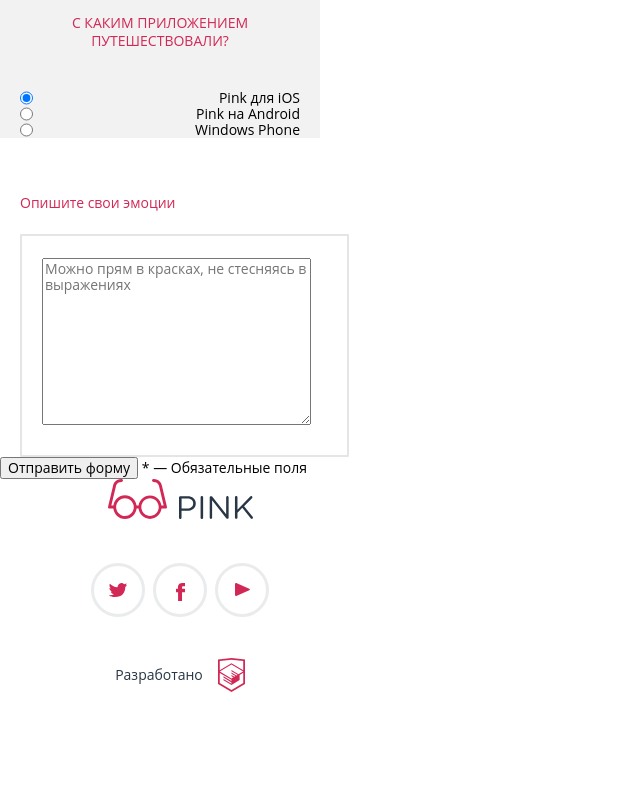
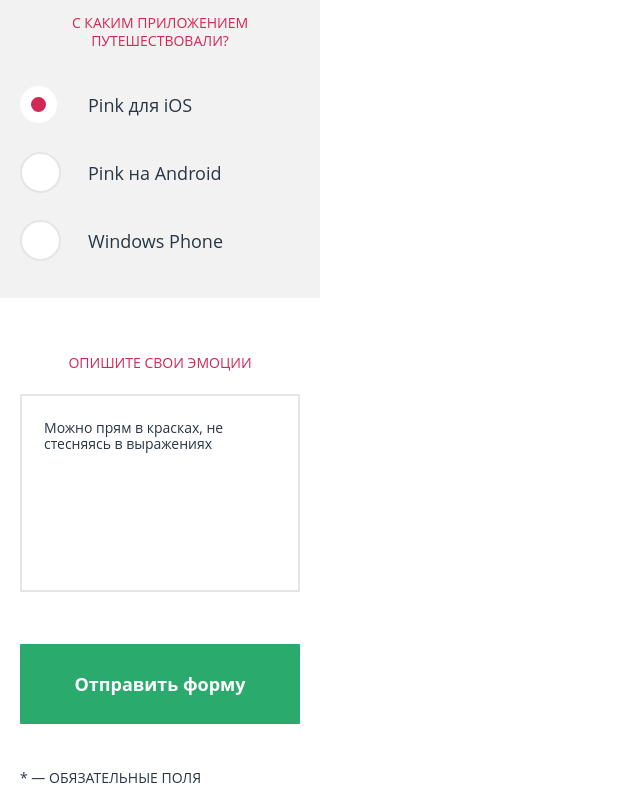
Before and after one commit to agaphonova/1703485-pink-23, a website: page source/form.html in a window 1280 px wide. Shown: the part 1800-2600 px from the top of the page, without its empty margins (0-640 px from the left). Before the commit the page ends 2532 px from the top, so only its background shows below. Drawn offline with nearby package versions, Linux system fonts and the light colour scheme; files that its build step writes are made by us from their sources.

Commit message:
стилизация радио-кнопок, формы

```diff
--- a/source/form.html
+++ b/source/form.html
@@ -197,18 +197,17 @@
                 <textarea name="emotion" cols="30" rows="10" placeholder="Можно прям в красках, не стесняясь в выражениях"></textarea>
               </div>
             </div>
+          <div class="send">
+            <button class="send__button btn" type="submit">Отправить форму</button>
+            <span class="send__attantion">* — Обязательные поля</span>
           </div>
         </div>
-        <div class="send">
-          <button class="send__button btn" type="submit">Отправить форму</button>
-          <span class="send__attantion">* — Обязательные поля</span>
-      </div>
       </form>
 
     </main>
     <footer class="page-footer">
       <div class="page-footer__wrapper">
-        <div class="page-footer connection">
+        <div class="connection">
           <ul class="connection__list">
             <li class="connection__item footer-logo">
               <svg width="145" height="40" viewBox="0 0 145 40" fill="none" xmlns="http://www.w3.org/2000/svg">
--- a/source/sass/blocks/app.scss
+++ b/source/sass/blocks/app.scss
@@ -1,6 +1,7 @@
 .app {
   background-color: $grey-background;
   padding-top: 42px;
+  padding-bottom: 42px;
 }
 
 .app__wrapper {
@@ -21,3 +22,7 @@
   margin: 0;
   padding: 0;
 }
+
+.app__radio-item:not(:last-child) {
+  margin-bottom: 38px;
+}
--- a/source/sass/blocks/form.scss
+++ b/source/sass/blocks/form.scss
@@ -28,11 +28,20 @@
 }
 
 .form-area__input {
+  box-sizing:border-box;
   width: 100%;
   border: 2px solid $grey-border;
   border-radius: 1px;
-  padding: 23px 0 23px 20px;
+  padding: 23px 20px 23px 20px;
   margin-bottom: 29px;
+
+  &:focus {
+    outline: none;
+
+    &::placeholder {
+      color: transparent;
+    }
+  }
 
   &::placeholder {
     color: $basic-text;
--- a/source/sass/blocks/more.scss
+++ b/source/sass/blocks/more.scss
@@ -8,20 +8,41 @@
   margin: 0 auto;
 }
 
+.more__emotion {
+  margin-bottom: 52px;
+}
+
 .more__title {
   color: $basic-pink;
   line-height: 18px;
   margin-bottom: 22px;
+  text-transform: uppercase;
+  text-align: center;
 }
 
 .more__window {
-  width: 100%;
   border: 2px solid $grey-border;
   border-radius: 1px;
-  height: 197px;
-  padding: 22px 25px 0 20px;
+  height: 150px;
+  padding: 22px 25px 22px 20px;
 
-  &::placeholder {
+  & textarea {
+    border: none;
+    resize: none;
     color: $basic-text;
+    width: 100%;
+    height: 100%;
+
+    &:focus {
+      outline: none;
+
+      &::placeholder {
+        color: transparent;
+      }
+    }
+
+    &::placeholder {
+      color: $basic-text;
+    }
   }
 }
--- a/source/sass/blocks/page-footer.scss
+++ b/source/sass/blocks/page-footer.scss
@@ -1,4 +1,5 @@
 .page-footer {
+  padding-top: 40px;
   width: $mobile-width;
   }
 
--- a/source/sass/blocks/progress.scss
+++ b/source/sass/blocks/progress.scss
@@ -22,13 +22,10 @@
   &:checked {
     content: url(../../img/tick.svg);
     background-size: contain;
-    top: 55px;
-    left: 55px;
   }
 }
 
 .progress__label {
   margin: 0;
   padding: 0;
-  // padding-top: 10px;
 }
--- a/source/sass/blocks/radio.scss
+++ b/source/sass/blocks/radio.scss
@@ -1,4 +1,40 @@
 .radio {
   display: flex;
-  justify-content: space-between;
+  align-items: center;
 }
+
+.radio__input {
+  position: absolute;
+  appearance: none;
+  display: inline-block;
+  width: 1px;
+  height: 1px;
+  background-color: $basic-white;
+  clip: rect(0 0 0 0);
+}
+
+.radio__element {
+  position: absolute;
+  width: 37px;
+  height: 37px;
+  border: 2px solid $grey-border;
+  border-radius: 50%;
+  background-color: $basic-white;
+}
+
+.radio__input:checked + .radio__element {
+  background-color: $basic-pink;
+  width: 15px;
+  height: 15px;
+  border: 11px solid $basic-white;
+  border-radius: 50%;
+  background-size: contain;
+}
+.radio__label {
+  margin: 0;
+  padding: 0;
+  font-size: 18px;
+  line-height: 30px;
+  color: $basic-text;
+  margin-left: 68px;
+}
--- a/source/sass/blocks/send.scss
+++ b/source/sass/blocks/send.scss
@@ -0,0 +1,22 @@
+.send {
+  margin-bottom: 26px;
+}
+
+.send__button {
+  background-color: $basic-btn;
+  border: none;
+  padding: 23px 45px;
+  font-weight: 700;
+  font-size: 18px;
+  line-height: 30px;
+  color: $basic-white;
+  border: 2px solid $basic-btn;
+  border-radius: 1px;
+  width: 100%;
+  margin-bottom: 46px;
+}
+
+.send__attantion {
+  color: $basic-text;
+  text-transform: uppercase;
+}
--- a/source/sass/variables.scss
+++ b/source/sass/variables.scss
@@ -8,6 +8,7 @@
 $grey-menu-color: rgba(0, 0, 0, 0.3);
 $social-border: #E9EBEC;
 $grey-background: #F2F2F2;
+$basic-btn: #2AAB6D;
 
 // Viewports
 
```
Also changed, not shown: source/index.html (+1 -1 lines).
